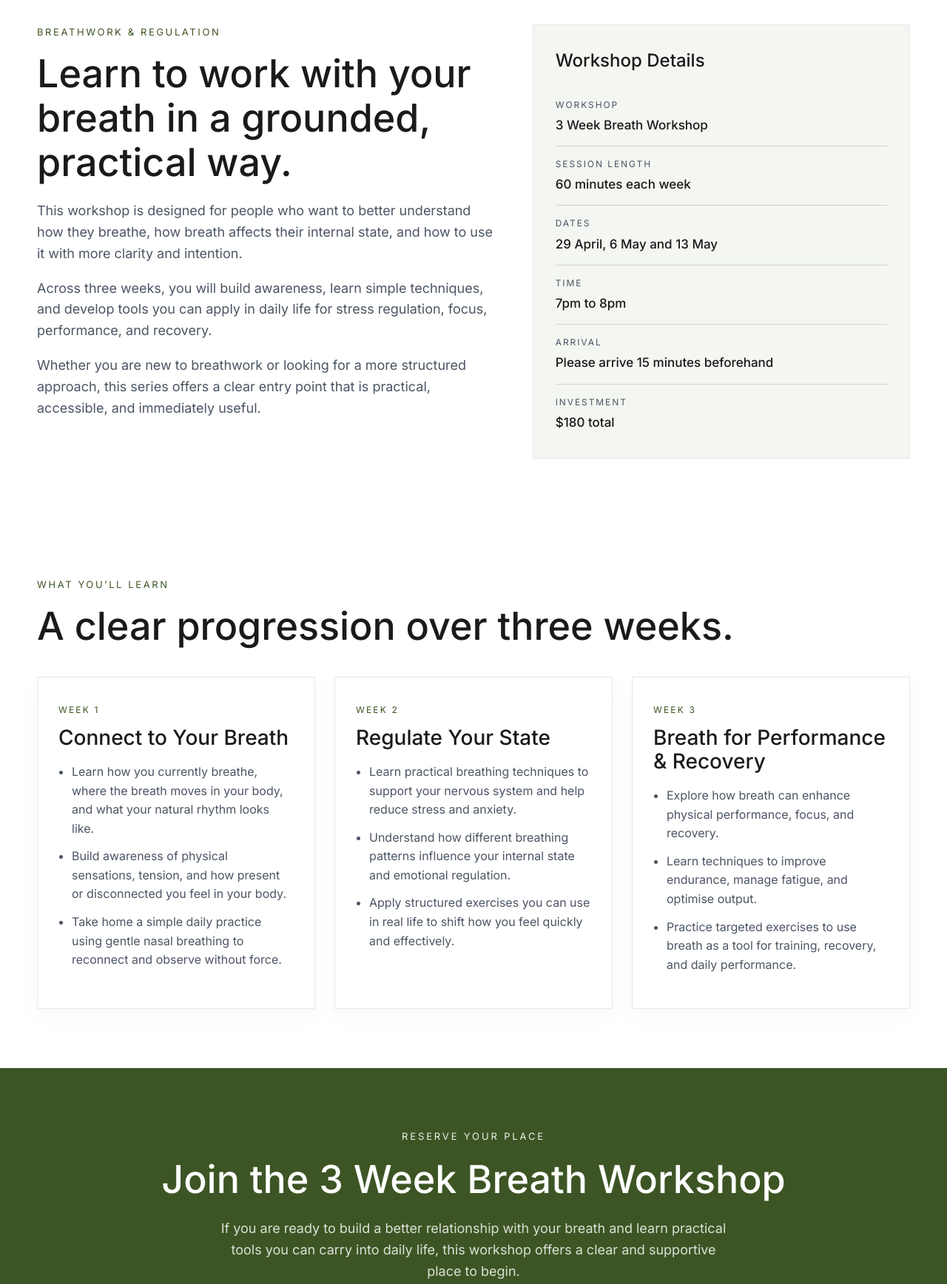
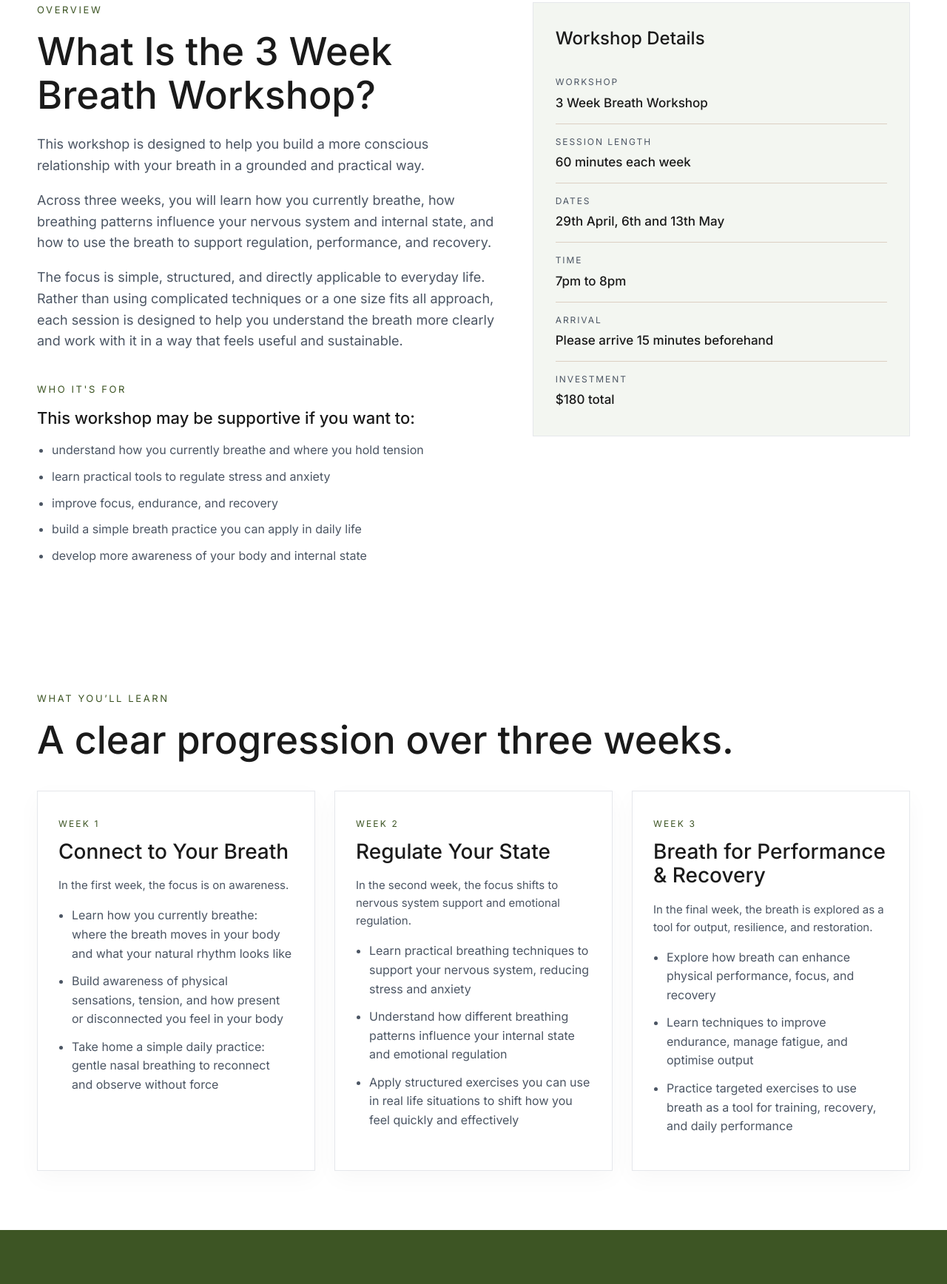
Before and after one commit to tysonchamp/ronsaleh, a plain HTML site: page index.html in a window 1280 px wide. Shown: the part 779-2515 px from the top of the page at 74% size. Drawn offline with Linux system fonts and the light colour scheme.

Commit message:
refactor: update 3-week breath workshop content, schedule details, and booking link

```diff
--- a/index.html
+++ b/index.html
@@ -297,22 +297,21 @@
                 <div class="eyebrow">Workshops & Events</div>
                 <h1>3 Week Breath Workshop</h1>
                 <p>
-                    A practical three week workshop to help you reconnect with your breath, regulate your nervous
-                    system, and use breathing as a tool for performance, recovery, and everyday wellbeing.
+                    A practical 3 week breath workshop to help you reconnect with your breath, regulate your state, and use breathing to support performance and recovery.
                 </p>
 
                 <div class="hero-meta">
                     <div>
                         <span>Dates</span>
-                        <strong>Wednesday 29 April, 6 May & 13 May</strong>
+                        <strong>Wednesday 29th April, 6th & 13th May</strong>
                     </div>
                     <div>
                         <span>Time</span>
-                        <strong>7:00pm – 8:00pm</strong>
+                        <strong>7pm–8pm, please arrive 15 minutes beforehand</strong>
                     </div>
                     <div>
-                        <span>Arrival</span>
-                        <strong>Please arrive 15 min early</strong>
+                        <span>Session Length</span>
+                        <strong>60 minutes</strong>
                     </div>
                     <div>
                         <span>Total Cost</span>
@@ -321,7 +320,7 @@
                 </div>
 
                 <div class="buttons">
-                    <a class="btn btn-primary" href="https://ron-saleh.au5.cliniko.com" target="_blank"
+                    <a class="btn btn-primary" href="https://ron-saleh.au5.cliniko.com/booking" target="_blank"
                         rel="noopener noreferrer">Book Your Spot</a>
                     <a class="btn btn-secondary" href="#overview">Learn More</a>
                 </div>
@@ -331,20 +330,29 @@
         <section id="overview" class="section section-light">
             <div class="container intro-grid">
                 <div>
-                    <div class="kicker">Breathwork & Regulation</div>
-                    <h2>Learn to work with your breath in a grounded, practical way.</h2>
+                    <div class="kicker">Overview</div>
+                    <h2>What Is the 3 Week Breath Workshop?</h2>
                     <p class="lead">
-                        This workshop is designed for people who want to better understand how they breathe, how breath
-                        affects their internal state, and how to use it with more clarity and intention.
+                        This workshop is designed to help you build a more conscious relationship with your breath in a grounded and practical way.
                     </p>
                     <p class="lead">
-                        Across three weeks, you will build awareness, learn simple techniques, and develop tools you can
-                        apply in daily life for stress regulation, focus, performance, and recovery.
+                        Across three weeks, you will learn how you currently breathe, how breathing patterns influence your nervous system and internal state, and how to use the breath to support regulation, performance, and recovery.
                     </p>
-                    <p class="lead">
-                        Whether you are new to breathwork or looking for a more structured approach, this series offers
-                        a clear entry point that is practical, accessible, and immediately useful.
+                    <p class="lead" style="margin-bottom: 32px;">
+                        The focus is simple, structured, and directly applicable to everyday life. Rather than using complicated techniques or a one size fits all approach, each session is designed to help you understand the breath more clearly and work with it in a way that feels useful and sustainable.
                     </p>
+
+                    <div class="who-for" style="margin-top: 40px;">
+                        <div class="kicker">Who It's For</div>
+                        <h3 style="font-size: 22px; margin-bottom: 18px;">This workshop may be supportive if you want to:</h3>
+                        <ul style="padding-left: 20px; color: var(--muted); margin-bottom: 0;">
+                            <li style="margin-bottom: 10px;">understand how you currently breathe and where you hold tension</li>
+                            <li style="margin-bottom: 10px;">learn practical tools to regulate stress and anxiety</li>
+                            <li style="margin-bottom: 10px;">improve focus, endurance, and recovery</li>
+                            <li style="margin-bottom: 10px;">build a simple breath practice you can apply in daily life</li>
+                            <li style="margin-bottom: 10px;">develop more awareness of your body and internal state</li>
+                        </ul>
+                    </div>
                 </div>
 
                 <div class="details-card">
@@ -359,7 +367,7 @@
                     </div>
                     <div class="detail-row">
                         <span>Dates</span>
-                        <strong>29 April, 6 May and 13 May</strong>
+                        <strong>29th April, 6th and 13th May</strong>
                     </div>
                     <div class="detail-row">
                         <span>Time</span>
@@ -386,37 +394,33 @@
                     <article class="week-card">
                         <div class="week-number">Week 1</div>
                         <h3>Connect to Your Breath</h3>
+                        <p style="font-size: 15px; color: var(--muted); margin-bottom: 16px;">In the first week, the focus is on awareness.</p>
                         <ul>
-                            <li>Learn how you currently breathe, where the breath moves in your body, and what your
-                                natural rhythm looks like.</li>
-                            <li>Build awareness of physical sensations, tension, and how present or disconnected you
-                                feel in your body.</li>
-                            <li>Take home a simple daily practice using gentle nasal breathing to reconnect and observe
-                                without force.</li>
+                            <li>Learn how you currently breathe: where the breath moves in your body and what your natural rhythm looks like</li>
+                            <li>Build awareness of physical sensations, tension, and how present or disconnected you feel in your body</li>
+                            <li>Take home a simple daily practice: gentle nasal breathing to reconnect and observe without force</li>
                         </ul>
                     </article>
 
                     <article class="week-card">
                         <div class="week-number">Week 2</div>
                         <h3>Regulate Your State</h3>
+                        <p style="font-size: 15px; color: var(--muted); margin-bottom: 16px;">In the second week, the focus shifts to nervous system support and emotional regulation.</p>
                         <ul>
-                            <li>Learn practical breathing techniques to support your nervous system and help reduce
-                                stress and anxiety.</li>
-                            <li>Understand how different breathing patterns influence your internal state and emotional
-                                regulation.</li>
-                            <li>Apply structured exercises you can use in real life to shift how you feel quickly and
-                                effectively.</li>
+                            <li>Learn practical breathing techniques to support your nervous system, reducing stress and anxiety</li>
+                            <li>Understand how different breathing patterns influence your internal state and emotional regulation</li>
+                            <li>Apply structured exercises you can use in real life situations to shift how you feel quickly and effectively</li>
                         </ul>
                     </article>
 
                     <article class="week-card">
                         <div class="week-number">Week 3</div>
                         <h3>Breath for Performance & Recovery</h3>
+                        <p style="font-size: 15px; color: var(--muted); margin-bottom: 16px;">In the final week, the breath is explored as a tool for output, resilience, and restoration.</p>
                         <ul>
-                            <li>Explore how breath can enhance physical performance, focus, and recovery.</li>
-                            <li>Learn techniques to improve endurance, manage fatigue, and optimise output.</li>
-                            <li>Practice targeted exercises to use breath as a tool for training, recovery, and daily
-                                performance.</li>
+                            <li>Explore how breath can enhance physical performance, focus, and recovery</li>
+                            <li>Learn techniques to improve endurance, manage fatigue, and optimise output</li>
+                            <li>Practice targeted exercises to use breath as a tool for training, recovery, and daily performance</li>
                         </ul>
                     </article>
                 </div>
@@ -426,16 +430,15 @@
         <section class="cta">
             <div class="container">
                 <div class="eyebrow">Reserve Your Place</div>
-                <h2>Join the 3 Week Breath Workshop</h2>
+                <h2>Book the 3 Week Breath Workshop</h2>
                 <p>
-                    If you are ready to build a better relationship with your breath and learn practical tools you can
-                    carry into daily life, this workshop offers a clear and supportive place to begin.
+                    If you want to build a stronger relationship with your breath and learn practical tools you can carry into everyday life, this workshop offers a clear place to begin.
                 </p>
                 <div class="buttons" style="justify-content:center;">
-                    <a class="btn btn-primary" href="https://ron-saleh.au5.cliniko.com" target="_blank"
+                    <a class="btn btn-primary" href="https://ron-saleh.au5.cliniko.com/booking" target="_blank"
                         rel="noopener noreferrer">Book Now</a>
                 </div>
-                <div class="note">Limited places available.</div>
+                <div class="note">Places are limited.</div>
             </div>
         </section>
     </div>
```
